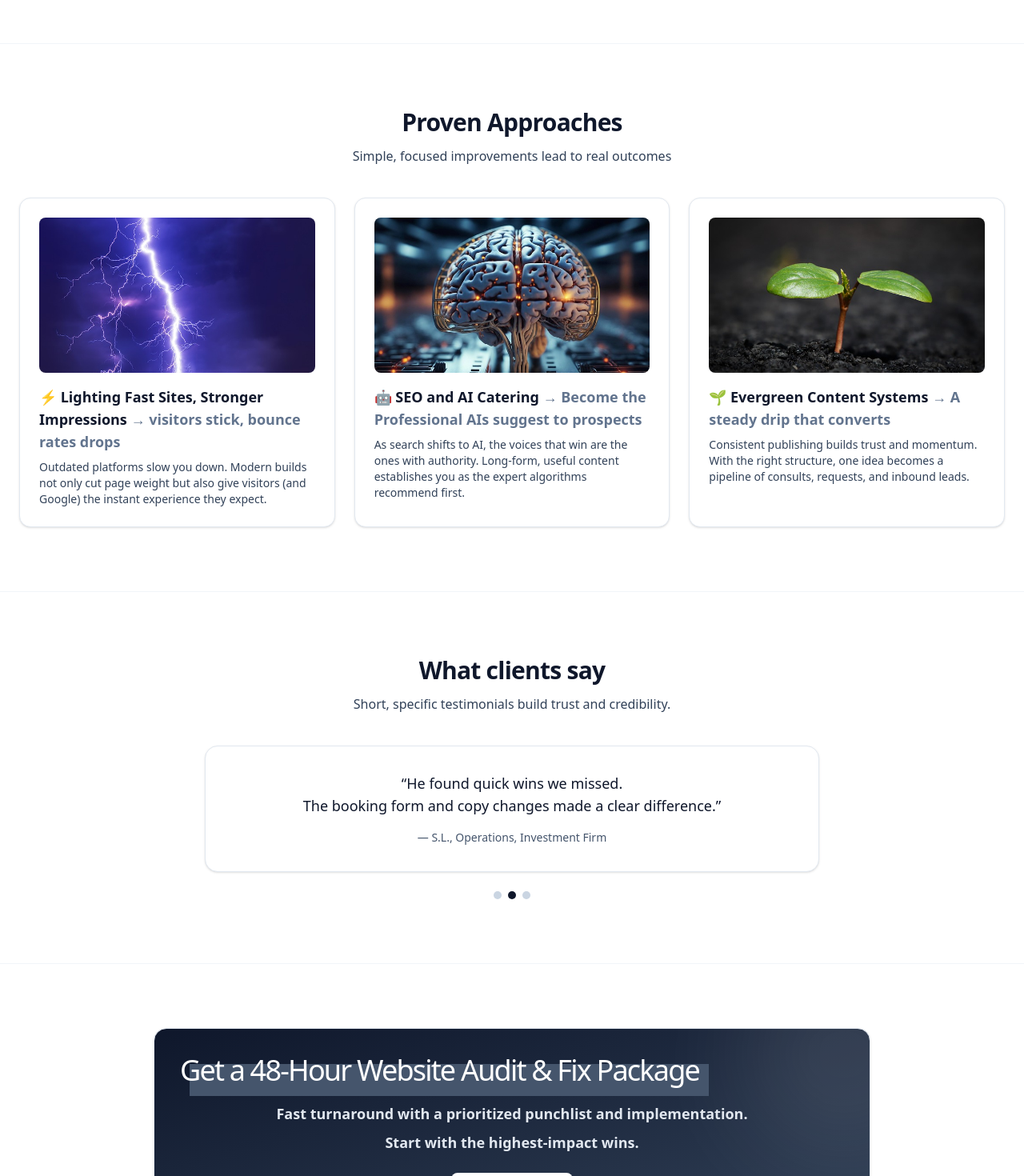
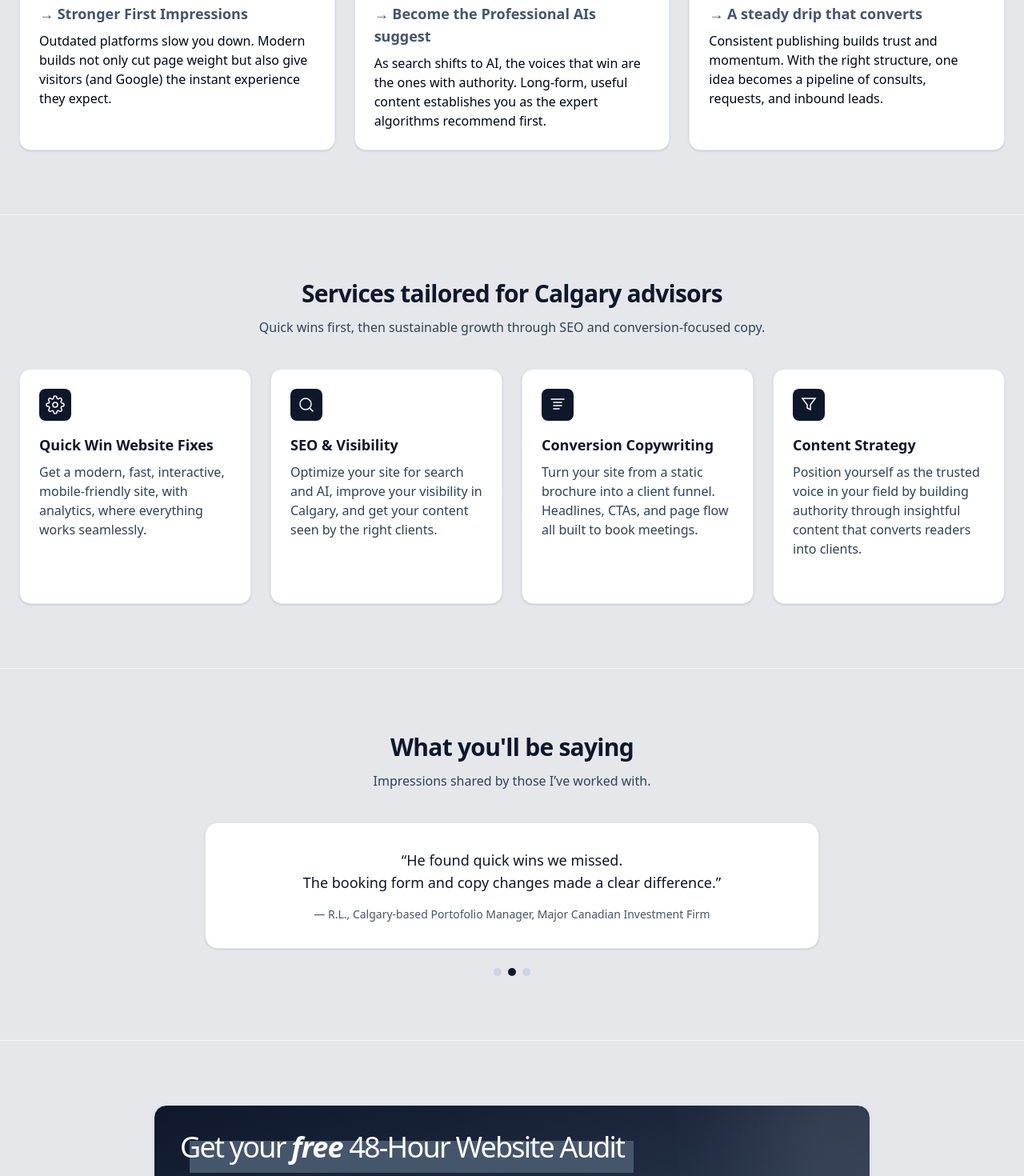
Before and after one commit to m4cbeth/warpofolio, a Next.js app: page / in a window 1280 px wide. Shown: the part 1640-3110 px from the top of the page at 80% size. Built offline with nearby package versions, Linux system fonts and the light colour scheme.

Commit message:
did a lot of touch ups, almost ready to push, next is services page, write a md psudeocode, convert to styles, etc. and we're live

```diff
--- /dev/null
+++ b/notes/copywriting_notepad.md
@@ -0,0 +1,17 @@
+Publish, capture attention, and
+and create material
+become a reference,
+
+
+Position yourself as the trusted voice in your field by building authority through insightful content that converts readers into clients.
+
+
+Turn your site from
+a static brochure into a client funnel.
+Headlines, CTAs, and page flow all built to book meetings
+
+
+
+
+
+Optimize your site for search engines and AI, improve visibility in Calgary, and get your content seen by the right clients.
--- a/src/app/layout.tsx
+++ b/src/app/layout.tsx
@@ -83,11 +83,11 @@ export default function RootLayout({
         <Script id="ld-json" type="application/ld+json" strategy="afterInteractive">
           {JSON.stringify(jsonLd)}
         </Script>
-        <div className="min-h-dvh bg-white text-slate-900 antialiased dark:bg-slate-950 dark:text-slate-100">
-              <link rel="icon" href="/favicon.svg" type="image/svg+xml" />
-              <StickyHeader />
-              {children}
-              <Footer />
+        <div className="min-h-fit bg-gray-200 text-slate-900 antialiased dark:bg-slate-950 dark:text-slate-100">
+          <link rel="icon" href="/favicon.svg" type="image/svg+xml" />
+          <StickyHeader />
+          {children}
+          <Footer />
         </div>
         <Analytics />
         <SpeedInsights />
--- a/src/app/page.tsx
+++ b/src/app/page.tsx
@@ -3,7 +3,7 @@
 import { StickyHeader } from "@/components/StickyHeader";
 import { Hero } from "@/components/Hero";
 import { ServicesSection } from "@/components/ServicesSection";
-import { ReasonsSection } from "@/components/ReasonsSection";
+import { ReasonsSection } from "@/components/ProvenSection";
 import { Testimonials } from "@/components/Testimonials";
 import { CtaBanner } from "@/components/CtaBanner";
 import { ContactSection } from "@/components/ContactSection";
@@ -17,8 +17,8 @@ export default function Page() {
     <main>
       <Hero points={problemPoints} />
       <WhoAMI whoamiBlurb={whoamiBlurb} />
+      <ReasonsSection items={reasons} />
       <ServicesSection items={services} />
-      <ReasonsSection items={reasons} />
       <Testimonials items={testimonials} />
       <CtaBanner />
       <ContactSection />
--- a/src/components/CtaBanner.tsx
+++ b/src/components/CtaBanner.tsx
@@ -21,15 +21,15 @@ export function CtaBanner() {
               {/* highlight block */}
             <div className="absolute w-full h-full bg-slate-600 dark:bg-gray-300 translate-3 -z-10"></div>
               <h3 className="text-4xl font-light tracking-tighter">
-                Get a 48-Hour Website Audit & Fix Package
+                Get your <span className="font-bold tracking-tight italic">free</span> 48-Hour Website Audit
               </h3>
             </div>
             <div className="flex flex-col items-center">
               <p className="mt-5 font-semibold text-lg max-w-2xl text-slate-200 dark:text-slate-800">
-                Fast turnaround with a prioritized punchlist and implementation.
+                Get a prioritized punchlist and implementation strategy,
               </p>
               <p className="mt-2 font-semibold text-lg max-w-2xl text-slate-200 dark:text-slate-800 text-center">
-                Start with the highest-impact wins.
+                so you can start with the highest-impact wins first.
               </p>
             </div>
             <div className="flex">
--- a/src/components/Footer.tsx
+++ b/src/components/Footer.tsx
@@ -2,7 +2,7 @@ import { FaBluesky, FaGithubAlt, FaLinkedinIn } from "react-icons/fa6";
 
 export function Footer() {
   return (
-    <footer className="border-t border-slate-200 py-10 dark:border-slate-800">
+    <footer className="py-10 border-t border-slate-100 dark:border-slate-800 bg-white dark:bg-slate-950">
       <div className="mx-auto max-w-7xl px-4 md:px-6">
         <div className="grid gap-8 sm:grid-cols-2 lg:grid-cols-4">
           <div>
@@ -20,7 +20,7 @@ export function Footer() {
             <h4 className="text-sm font-semibold text-slate-900 dark:text-white">Quick Links</h4>
             <ul className="mt-3 space-y-2 text-sm">
               <li>
-                <a href="#home" className="text-slate-600 hover:text-slate-900 dark:text-slate-400 dark:hover:text-white">
+                <a href="/" className="text-slate-600 hover:text-slate-900 dark:text-slate-400 dark:hover:text-white">
                   Home
                 </a>
               </li>
--- a/src/components/ReasonsSection.tsx
+++ b/src/components/ProvenSection.tsx
@@ -17,7 +17,7 @@ export function ReasonsSection({ items }: { items: Reasons[] }) {
           className="mx-auto max-w-2xl text-center"
         >
           <h2 className="text-3xl font-bold tracking-tight text-slate-900 dark:text-white">Proven Approaches</h2>
-          <p className="mt-3 text-slate-700 dark:text-slate-300">Simple, focused improvements lead to real outcomes</p>
+          <p className="mt-3 text-slate-950 dark:text-slate-300">Simple, focused improvements lead to real outcomes</p>
         </motion.div>
 
         <div className="mt-10 grid gap-6 sm:grid-cols-2 lg:grid-cols-3">
@@ -39,10 +39,13 @@ export function ReasonsSection({ items }: { items: Reasons[] }) {
                 className="object-cover"
               />
               </div>
-              <h3 className="mt-4 text-lg font-semibold text-slate-900 dark:text-white">
-                {improvement.title} <span className="text-slate-500 dark:text-slate-400">{improvement.result}</span>
+              <h3 className="mt-4 text-lg font-semibold text-slate-950 dark:text-white">
+                {improvement.title}
+                <div className="text-slate-600 dark:text-slate-400">
+                  {improvement.result}
+                </div>
               </h3>
-              <p className="mt-2 text-sm text-slate-700 dark:text-slate-300">
+              <p className="mt-2 text-md text-slate-950 dark:text-slate-300">
                 {improvement.explain}
               </p>
             </motion.article>
--- a/src/components/ServicesSection.tsx
+++ b/src/components/ServicesSection.tsx
@@ -10,14 +10,14 @@ function ServiceCard({ item }: { item: ServiceItem }) {
       whileInView="animate"
       viewport={{ once: false, margin: "-80px" }}
       transition={sectionTransition}
-      className="hover:cursor-pointer group rounded-xl border border-slate-200 bg-white p-6 shadow-sm transition hover:-translate-y-0.5 hover:shadow-md dark:border-slate-800 dark:bg-slate-900"
+      className="hover:cursor-pointer group rounded-xl border border-slate-200 bg-white  p-6 shadow-sm transition hover:-translate-y-0.5 hover:shadow-md dark:border-slate-800 dark:bg-slate-900"
     >
       <a href={`${item.href}`}>
-        <div className="flex h-10 w-10 items-center justify-center rounded-md bg-slate-900 text-white transition group-hover:scale-105 dark:bg-white dark:text-slate-900">
+        <div className="flex h-10 w-10 items-center justify-center rounded-md bg-slate-900 text-white transition group-hover:scale-110 dark:bg-white dark:text-slate-900">
           {item.icon}
         </div>
         <h3 className="mt-4 text-lg font-semibold text-slate-900 dark:text-white">{item.title}</h3>
-        <p className="mt-2 text-sm text-slate-700 dark:text-slate-300">{item.desc}</p>
+        <p className="mt-2 text-md text-slate-700 dark:text-slate-300">{item.desc}</p>
         <div className="mt-4 text-xs font-medium text-slate-500 opacity-0 transition group-hover:opacity-100 dark:text-slate-400">
           Learn more →
         </div>
--- a/src/components/StickyHeader.tsx
+++ b/src/components/StickyHeader.tsx
@@ -7,14 +7,14 @@ export function StickyHeader() {
   return (
     <header className="sticky top-0 z-40 border-b border-slate-200/60 bg-white/85 backdrop-blur supports-[backdrop-filter]:bg-white/60 dark:border-slate-800 dark:bg-slate-950/85 dark:supports-[backdrop-filter]:bg-slate-950/60">
       <div className="mx-auto flex max-w-7xl items-center justify-between px-4 py-3 md:px-6">
-        <Link href="#home" className="flex items-center gap-2">
+        <Link href="/#home" className="flex items-center gap-2">
           <div className="flex h-9 w-9 items-center justify-center rounded-md bg-slate-900 font-semibold text-white dark:bg-white dark:text-slate-900">
             JW
           </div>
           <span className="sr-only">JW</span>
         </Link>
         <nav className="hidden items-center gap-6 md:flex">
-          <a href="#home" className="text-sm hover:text-slate-900/80 dark:hover:text-slate-100/80">
+          <a href="/#home" className="text-sm hover:text-slate-900/80 dark:hover:text-slate-100/80">
             Home
           </a>
           <a href="#services" className="text-sm hover:text-slate-900/80 dark:hover:text-slate-100/80">
--- a/src/components/Testimonials.tsx
+++ b/src/components/Testimonials.tsx
@@ -25,8 +25,12 @@ export function Testimonials({ items }: { items: Testimonial[] }) {
           transition={sectionTransition}
           className="text-center"
         >
-          <h2 className="text-3xl font-bold tracking-tight text-slate-900 dark:text-white">What clients say</h2>
-          <p className="mt-3 text-slate-700 dark:text-slate-300">Short, specific testimonials build trust and credibility.</p>
+          <h2 className="text-3xl font-bold tracking-tight text-slate-900 dark:text-white">
+            What you'll be saying
+          </h2>
+          <p className="mt-3 text-slate-700 dark:text-slate-300">
+            Impressions shared by those I’ve worked with.
+          </p>
         </motion.div>
 
         <div className="relative mx-auto mt-10 max-w-3xl">
--- a/src/data/content-data.tsx
+++ b/src/data/content-data.tsx
@@ -1,36 +1,20 @@
 import { ReactNode } from "react";
 
+// --------------------------WHOAMI------------------------------------------
+export type Whoami = {
+  himynameis: string;
+  other: string;
+}
+export const whoamiBlurb: Whoami = {
+  himynameis: "My name is Jaren Whitehouse, former Investment Associate, and life long web developer",
+  other: "As a formerly CIRO registered Investment Associate, I understand how challenging it is to get prospects to notice and engage with your business. I help investment advisors and portfolio managers modernize their online presence — from professional, interactive websites to content and ad strategies — so your practice becomes visible, approachable, and growing",
+}
 
-export type Reasons = {
-  title: string;
-  result: string;
-  explain: string;
-  image: string;
-  imgalt: string;
-};
-
-export type ServiceItem = {
-  title: string;
-  desc: string;
-  icon: ReactNode;
-  href: string;
-};
-
+// --------------------------PROBLEMS------------------------------------------
 export type ProblemPoint = {
   question: string;
   blurb: string;
 }
-
-export type Whoami = {
-  himynameis: string;
-  other: string;
-}
-
-export const whoamiBlurb: Whoami = {
-  himynameis: "My name is Jaren Whitehouse, former Investment Associate, and life long web developer",
-  other: "As a formerly registered IIROC Investment Associate, I understand how challenging it is to get prospects to notice and engage with your business. I help investment advisors and portfolio managers modernize their online presence — from professional, interactive websites to content and ad strategies — so your practice becomes visible, approachable, and growing",
-}
-
 export const problemPoints: ProblemPoint[] = [
   {
     question: "Load instantly, from any device?",
@@ -50,20 +34,28 @@ export const problemPoints: ProblemPoint[] = [
   },
 ];
 
+// --------------------------SERVICES------------------------------------------
+export type ServiceItem = {
+  title: string;
+  desc: string;
+  icon: ReactNode;
+  href: string;
+};
 export const services: ServiceItem[] = [
   {
     title: "Quick Win Website Fixes",
-    desc: "Homepage refresh, booking form install, analytics setup.",
+    desc: "Get a modern, fast, interactive, mobile-friendly site, with analytics, where everything works seamlessly.",
     icon: (
       <svg viewBox="0 0 24 24" className="h-6 w-6" fill="none" stroke="currentColor" strokeWidth="1.5">
-        <path d="M4 6h16M4 12h16M4 18h10" strokeLinecap="round" />
+        <circle cx="12" cy="12" r="3" />
+        <path d="M19.4 15a1.65 1.65 0 0 0 .33 1.82l.06.06a2 2 0 1 1-2.83 2.83l-.06-.06a1.65 1.65 0 0 0-1.82-.33 1.65 1.65 0 0 0-1 1.51V21a2 2 0 1 1-4 0v-.09a1.65 1.65 0 0 0-1-1.51 1.65 1.65 0 0 0-1.82.33l-.06.06a2 2 0 1 1-2.83-2.83l.06-.06a1.65 1.65 0 0 0 .33-1.82 1.65 1.65 0 0 0-1.51-1H3a2 2 0 1 1 0-4h.09a1.65 1.65 0 0 0 1.51-1 1.65 1.65 0 0 0-.33-1.82l-.06-.06a2 2 0 1 1 2.83-2.83l.06.06a1.65 1.65 0 0 0 1.82.33H9a1.65 1.65 0 0 0 1-1.51V3a2 2 0 1 1 4 0v.09a1.65 1.65 0 0 0 1 1.51 1.65 1.65 0 0 0 1.82-.33l.06-.06a2 2 0 1 1 2.83 2.83l-.06.06a1.65 1.65 0 0 0-.33 1.82V9a1.65 1.65 0 0 0 1.51 1H21a2 2 0 1 1 0 4h-.09a1.65 1.65 0 0 0-1.51 1z" />
       </svg>
     ),
     href: "/services",
   },
   {
     title: "SEO & Visibility",
-    desc: "Keyword optimization, Local SEO for Calgary, Google My Business tune-up.",
+    desc: "Optimize your site for search and AI, improve your visibility in Calgary, and get your content seen by the right clients.",
     icon: (
       <svg viewBox="0 0 24 24" className="h-6 w-6" fill="none" stroke="currentColor" strokeWidth="1.5">
         <circle cx="11" cy="11" r="7" />
@@ -74,7 +66,7 @@ export const services: ServiceItem[] = [
   },
   {
     title: "Conversion Copywriting",
-    desc: "Sharper headlines, CTA rewrites, email tripwires.",
+    desc: "Turn your site from a static brochure into a client funnel. Headlines, CTAs, and page flow all built to book meetings.",
     icon: (
       <svg viewBox="0 0 24 24" className="h-6 w-6" fill="none" stroke="currentColor" strokeWidth="1.5">
         <path d="M4 5h16M7 9h10M7 13h10M7 17h7" strokeLinecap="round" />
@@ -83,17 +75,19 @@ export const services: ServiceItem[] = [
     href: "/services",
   },
   {
-    title: "Funnel Add-ons",
-    desc: "Lead magnets, review widgets, waitlist builders.",
+    title: "Content Strategy",
+    desc: "Position yourself as the trusted voice in your field by building authority through insightful content that converts readers into clients.",
+
     icon: (
       <svg viewBox="0 0 24 24" className="h-6 w-6" fill="none" stroke="currentColor" strokeWidth="1.5">
         <path d="M4 4h16l-6 8v6l-4-2v-4L4 4z" />
       </svg>
     ),
     href: "/services",
-  },
+},
 ];
 
+// --------------------------REASONS------------------------------------------
 export const reasonsNames = [
   "Opportunities",
   "Growth Paths",
@@ -110,22 +104,27 @@ export const reasonsNames = [
   "Blueprints",
   "Pathways to Growth"
 ]
-
 const extra = [
   "Faster Sites, Stronger Impressions",
 ]
-
+export type Reasons = {
+  title: string;
+  result: string;
+  explain: string;
+  image: string;
+  imgalt: string;
+};
 export const reasons: Reasons[] = [
   {
-    title: "⚡ Lighting Fast Sites, Stronger Impressions",
-    result: "→ visitors stick, bounce rates drops",
+    title: "⚡ Lighting Fast Sites",
+    result: "→ Stronger First Impressions",
     explain: "Outdated platforms slow you down. Modern builds not only cut page weight but also give visitors (and Google) the instant experience they expect.",
     image: "/lightning.jpg",
     imgalt: "Lightning bolt representing fast-loading websites",
   },
   {
     title: "🤖 SEO and AI Catering",
-    result: "→ Become the Professional AIs suggest to prospects",
+    result: "→ Become the Professional AIs suggest",
     explain: "As search shifts to AI, the voices that win are the ones with authority. Long-form, useful content establishes you as the expert algorithms recommend first." ,
     image: "/brain-digital.jpg",
     imgalt: "Digital brain symbolizing SEO and AI-driven content strategy",
@@ -141,8 +140,7 @@ export const reasons: Reasons[] = [
   },
 ];
 
-
-
+// --------------------------TESTIMONIALS------------------------------------------
 export type Testimonial = {
   quote: string[];
   name: string;
@@ -152,11 +150,11 @@ export const testimonials: Testimonial[] = [
   {
     quote:
       [
-        "Working with JW was seamless.",
+        "Working with Jaren was seamless.",
         "Our site looks modern and we’re seeing more booked calls already."
       ],
-    name: "A.P.",
-    role: "Owner, Operations Company",
+    name: "M.T.",
+    role: "Owner, Calgary-based Retail Company",
   },
   {
     quote:
@@ -164,8 +162,8 @@ export const testimonials: Testimonial[] = [
         "He found quick wins we missed.",
         "The booking form and copy changes made a clear difference."
       ],
-    name: "S.L.",
-    role: "Operations, Investment Firm",
+    name: "R.L.",
+    role: "Calgary-based Portofolio Manager, Major Canadian Investment Firm",
   },
   {
     quote:
@@ -173,7 +171,7 @@ export const testimonials: Testimonial[] = [
         "Practical SEO, not fluff.",
         "Local visibility improved within weeks — highly recommend."
       ],
-    name: "M.R.",
-    role: "Founder, Boutique Finance Firm",
+    name: "B.P",
+    role: "President, Boutique Calgary-based Finance Firm",
   },
 ];
```
